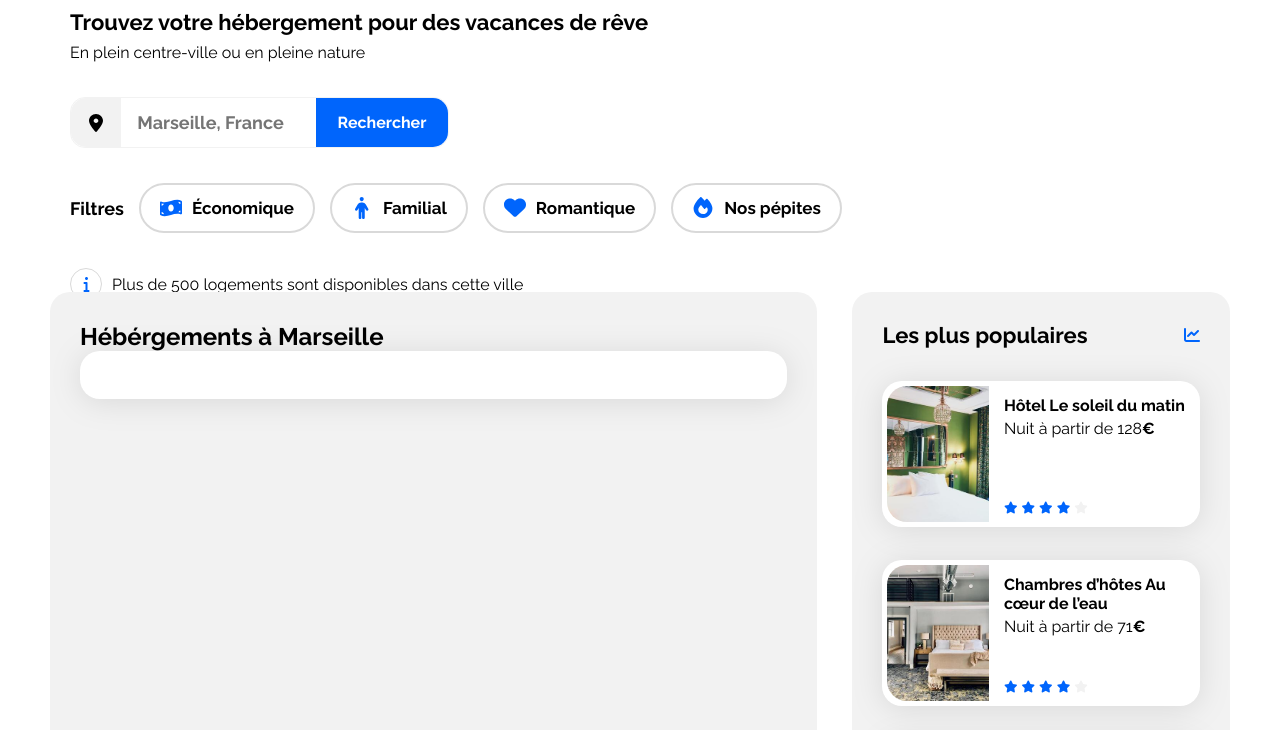
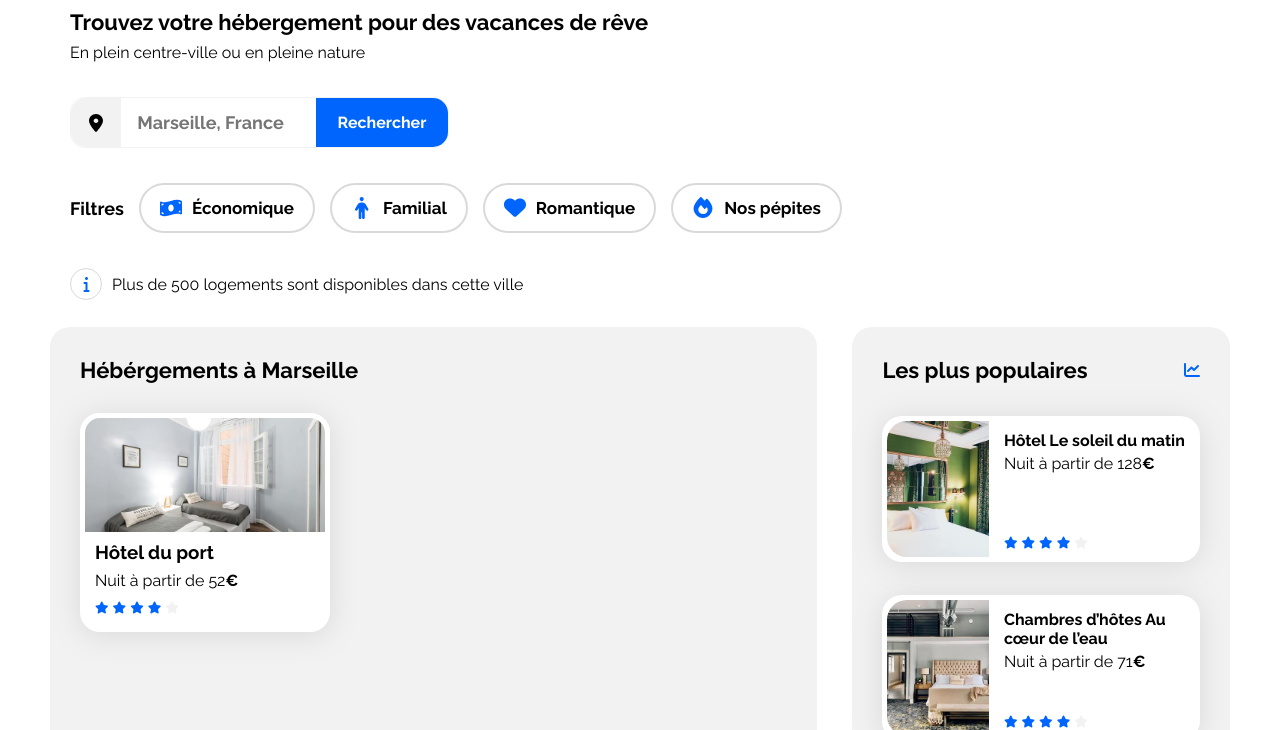
Before and after one commit to Eh-Dev-sly/BOOKI-Projet-2-, a plain HTML site: page index.html in a window 1280 px wide. Shown: the part 70-800 px from the top of the page. Drawn offline with Linux system fonts and the light colour scheme.

Commit message:
Création de la carte (Projet 6) HTML et CSS. Correction de l'html, ajout de la balise <a>, céation des classes via la méthode BME. Création du CSS en s'aidant des cartes déjà existantes (populaires)

```diff
--- a/css/style.css
+++ b/css/style.css
@@ -216,6 +216,11 @@ nav .navbar-logo .logo {
 }
 
 /*** InfoBar ***/
+.info-group{
+    margin-bottom: 35px; /* Espacement avec la section "hebergement" */
+}
+
+
 .infoBar {
     display: flex; /* Affichage en ligne */
     flex-direction: row; /* Alignement en ligne */
@@ -267,6 +272,7 @@ body {
 }
 
 a {
+    width: fit-content;
     color: inherit;
     text-decoration: none;
 }
@@ -314,8 +320,65 @@ a {
 
 /****** Hebergements ***********/
 .hebergements {
-    width: 65%;
+    width: 65%; /* Largeur de la section */
+    display: flex; /* Affichage en ligne */
+    flex-direction: column; /* Alignement en colonne */
+    flex-wrap: wrap;
+    padding: 30px; /* Espacement intérieur */
+    gap: 30px; /* Espacement entre les éléments */
 }
+.hebergements .hebergements__cards-group {
+    gap: 30px; /* Espacement entre les cartes */
+}
+
+/*** Titre de la Section ***/
+.hebergements__title {
+    width: 100%; /* Largeur de la section */
+    height: 26px; /* Hauteur de la section */
+}
+.hebergements__title h2 {
+    font-size: 22px; /*Taille de la police*/
+    font-weight: 700; /*Poids de la police*/
+}
+
+/*** Carte ***/
+.hebergements__cards-group .hebergements-card {
+    width: 100%; /* Largeur de la carte */
+    max-width: 250px; /* Largeur maximale de la carte */
+    background-color: white; /* Couleur de fond */
+    border-radius: 20px; /* Arrondir les coins */
+    filter: drop-shadow(0px 3px 15px rgba(0, 0, 0, 0.1));
+    padding-bottom: 15px; /* Espacement intérieur */
+    box-sizing: border-box; /* Inclure le padding dans la largeur */
+}
+.card__content {
+    display: flex; /* Affichage en ligne */
+    flex-direction: column; /* Alignement en colonne */
+    align-items: flex-start; /* Alignement à gauche pour tous les enfants */
+    gap: 8px; /* Espacement entre les éléments */
+    padding: 0px 15px 0px 15px; /* Espacement intérieur */
+    box-sizing: border-box; /* Inclure le padding dans la largeur */
+}
+.hebergements-card img {
+    height: 124px; /* Hauteur de l'image */
+    width: 100%; /* Largeur de l'image */
+    border: 5px solid white; /* Bordure blanche */
+    border-radius: 20px 20px 0px 0px; /* Arrondir les coins supérieurs */
+    object-fit: cover ; /* Ajuster l'image pour remplir le conteneur */
+    box-sizing: border-box; /* Inclure la bordure dans la largeur totale */
+}
+.hebergements-card .content-text {
+    display: flex; /* Affichage en ligne */
+    flex-direction: column; /* Alignement en colonne */
+    gap: 8px; /* Espacement entre les éléments */
+}
+
+.hebergements-card .content-text h3,
+.hebergements-card .content-text p {
+    height: auto; /* Hauteur automatique */
+    width: 100%; /* Largeur de l'espace */
+}
+
 
 /****** Populaires ***********/
 .populaires {
--- a/index.html
+++ b/index.html
@@ -84,15 +84,28 @@
 
             <div class="hebergements-and-populaires">
                 <section class="hebergements">
-                    <div class="hebergements-title">
+                    <div class="hebergements__title">
                         <h2>Hébérgements à Marseille</h2>
                     </div>
-                    <div class="hebergements-cards">
-                        <article class="card">
-                            <img src="" alt="">
-                            <h3></h3>
-                            <p></p>
-                            <img src="" alt="">
+                    <div class="hebergements__cards-group">
+                        <article class="hebergements-card">
+                            <a href="#">
+                                <img src="images/hebergements/fred-kleber.jpg" alt="Photo d'une chambre de l'hôtel du port">
+                                <div class="card__content">
+                                    <div class="content-text">
+                                        <h3>Hôtel du port</h3>
+                                        <p>Nuit à partir de 52<span class="euro">€</span></p>
+                                    </div>
+                                    <div class="content-rating">
+                                        <i class="fa-xs fa-solid fa-star" aria-hidden="true"></i>
+                                        <i class="fa-xs fa-solid fa-star" aria-hidden="true"></i>
+                                        <i class="fa-xs fa-solid fa-star" aria-hidden="true"></i>
+                                        <i class="fa-xs fa-solid fa-star" aria-hidden="true"></i>
+                                        <i class="fa-xs fa-solid fa-star neutral-star" aria-hidden="true"></i>
+                                        <span class="sr-only">Note de 4 sur 5</span>
+                                    </div>
+                                </div>
+                            </a>
                         </article>
                     </div>
                 </section>
```
